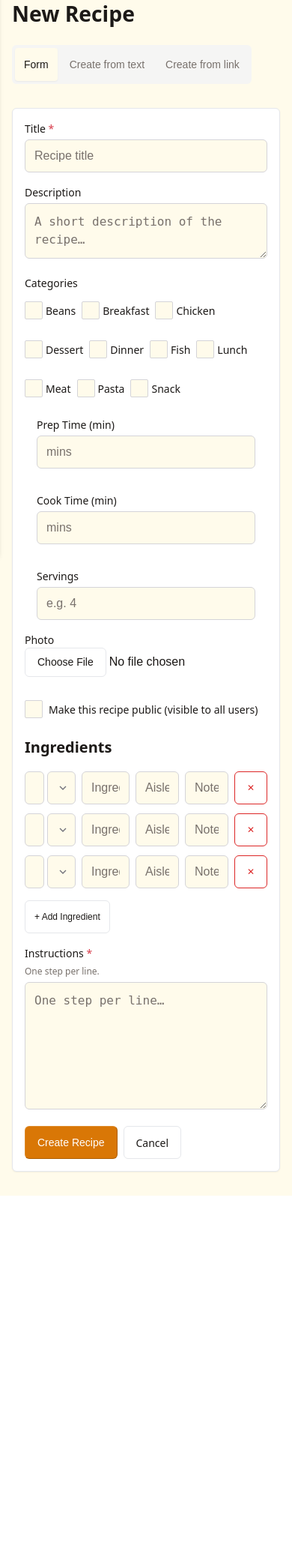
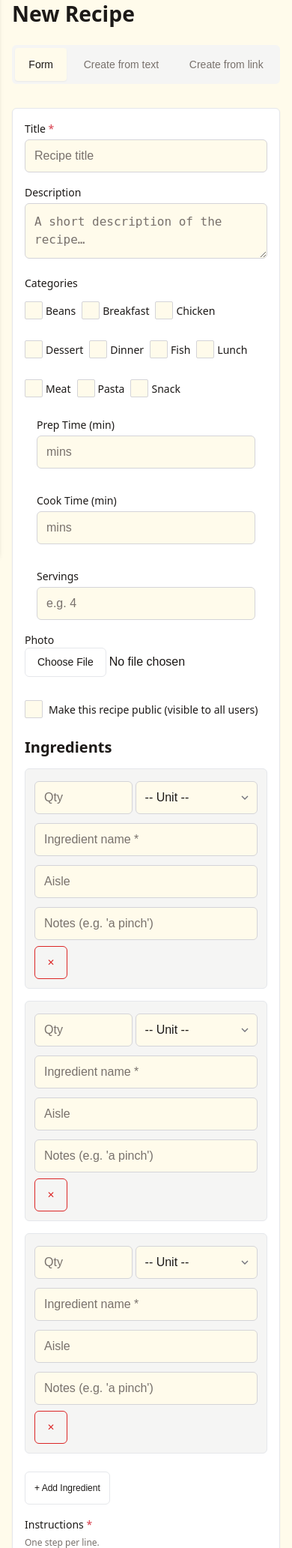
Before and after one commit to chrys/recipebox, a Django app: page /recipes/new/ in a window 390 px wide. Shown: the part 103-2168 px from the top of the page at 75% size. Before the commit the page ends 1698 px from the top, so only its background shows below. Run offline with Django 5.2, Linux system fonts and the light colour scheme; the visitor is signed in with stand-in values (Sample User, id 1); data comes from the database, SQL or seed files in the repository.

Commit message:
feat(ui): Optimize recipe form for mobile with responsive ingredient rows and tabs

```diff
--- a/static/css/theme.css
+++ b/static/css/theme.css
@@ -158,12 +158,40 @@
 .ingredient-row {
   display: flex;
   gap: var(--space-2, 0.5rem);
-  align-items: flex-end;
+  align-items: flex-start; /* Changed from flex-end to flex-start for multi-line support */
   margin-bottom: var(--space-2, 0.5rem);
+  flex-wrap: wrap;
 }
 
-.ingredient-row input {
-  flex: 1;
+.ingredient-row > div,
+.ingredient-row > input {
+  flex: 1 1 auto;
+}
+
+@media (max-width: 600px) {
+  .ingredient-row {
+    flex-direction: column;
+    padding: var(--space-3);
+    background: var(--muted);
+    border-radius: var(--radius-medium);
+    border: 1px solid var(--border);
+    margin-bottom: var(--space-4);
+  }
+
+  .ingredient-row > div,
+  .ingredient-row > input {
+    width: 100% !important;
+    max-width: none !important;
+  }
+
+  [role="tablist"] {
+    flex-wrap: wrap;
+    width: 100%;
+  }
+
+  [role="tab"] {
+    flex: 1 1 auto;
+  }
 }
 
 /* Auth pages centered layout */
```
